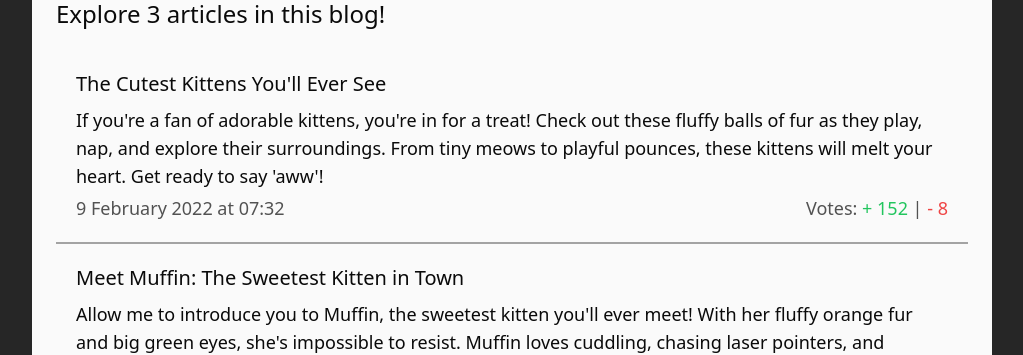
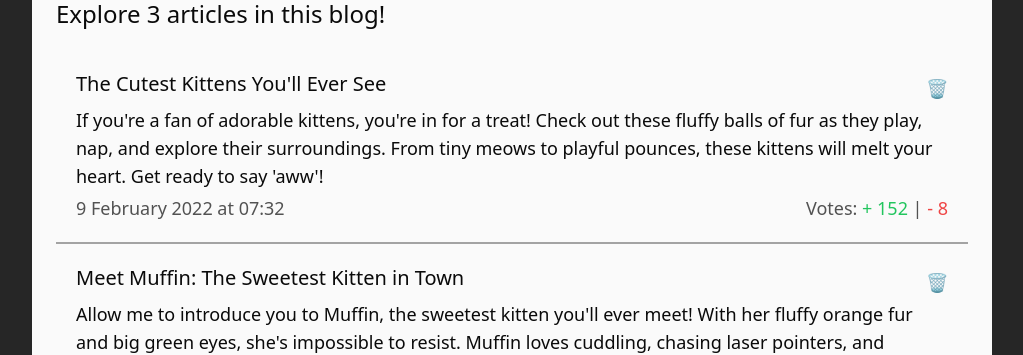
Before and after one commit to MoDrazzz/exercises, a React (Vite) app: page / in a window 1280 px wide. Shown: the part 200-555 px from the top of the page, without its empty margins (128-1151 px from the left). Built offline with nearby package versions, Linux system fonts and the light colour scheme.

Commit message:
feat: implement post deleting

```diff
--- a/src/components/Post.tsx
+++ b/src/components/Post.tsx
@@ -4,9 +4,10 @@ import { PostType, UpdatePostFunctionType } from '../types'
 type Props = {
   postData: PostType
   updatePost: UpdatePostFunctionType
+  handleDeletePost: (id: string) => void
 }
 
-export const Post = ({ postData, updatePost }: Props) => {
+export const Post = ({ postData, updatePost, handleDeletePost }: Props) => {
   const stringDate = new Date(postData.date).toLocaleString('en-gb', {
     dateStyle: 'long',
     timeStyle: 'short',
@@ -14,7 +15,10 @@ export const Post = ({ postData, updatePost }: Props) => {
 
   return (
     <article className="border-b-2 p-5 border-neutral-400 last:border-b-0">
-      <h3 className="text-xl font-medium mb-2">{postData.title}</h3>
+      <div className="flex justify-between items-center">
+        <h3 className="text-xl font-medium mb-2">{postData.title}</h3>
+        <button onClick={() => handleDeletePost(postData.id)}>🗑️</button>
+      </div>
       <p>{postData.content}</p>
       <footer className="flex mt-1 justify-between text-neutral-600">
         <p>{stringDate}</p>
--- a/src/components/PostsWrapper.tsx
+++ b/src/components/PostsWrapper.tsx
@@ -12,6 +12,10 @@ export const PostsWrapper = () => {
     )
   }
 
+  const handleDeletePost = (id: string) => {
+    setPosts((prev) => prev.filter((post) => post.id !== id))
+  }
+
   return (
     <div className="bg-neutral-50 text-neutral-950 w-[75vw] p-6 rounded-lg">
       <h2 className="text-2xl font-emdium mb-5">
@@ -19,7 +23,12 @@ export const PostsWrapper = () => {
       </h2>
       <div className="overflow-auto max-h-[50vh]">
         {posts.map((post) => (
-          <Post key={post.id} postData={post} updatePost={updatePost} />
+          <Post
+            key={post.id}
+            postData={post}
+            updatePost={updatePost}
+            handleDeletePost={handleDeletePost}
+          />
         ))}
       </div>
     </div>
```
